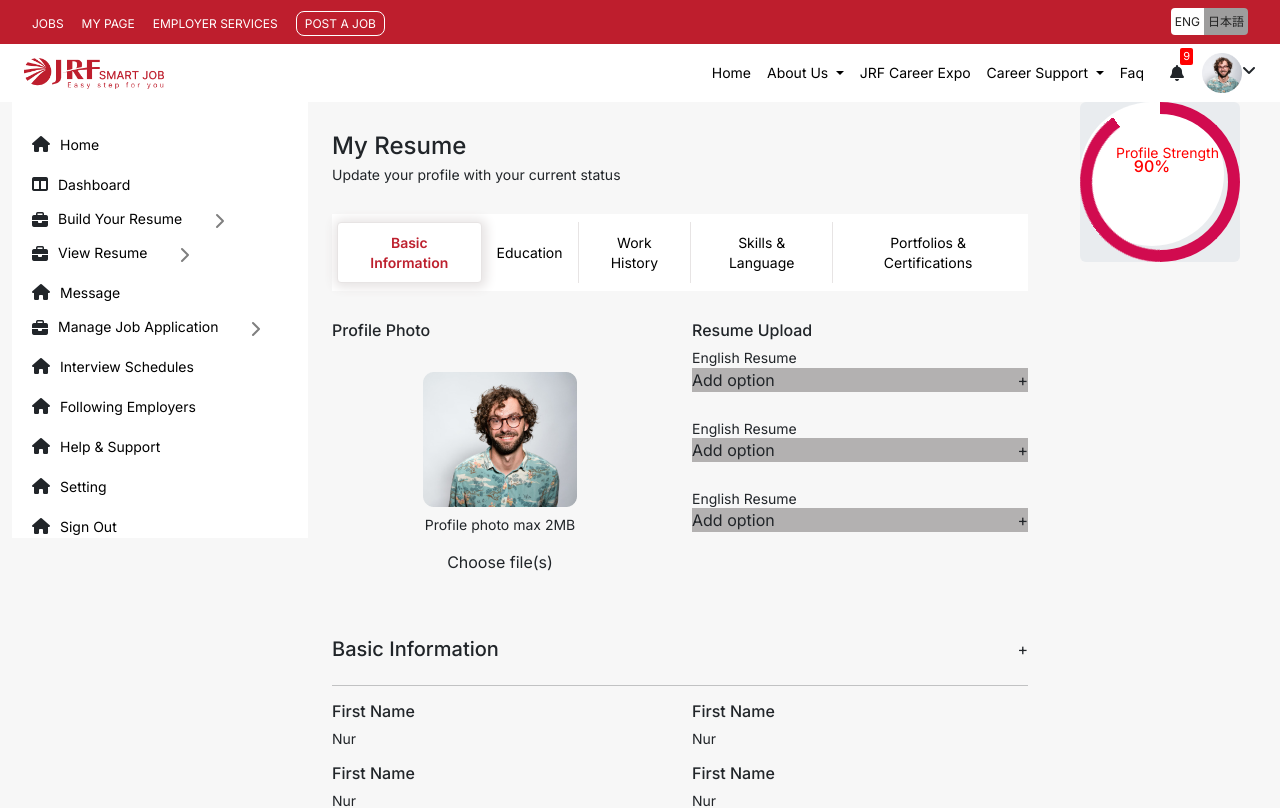
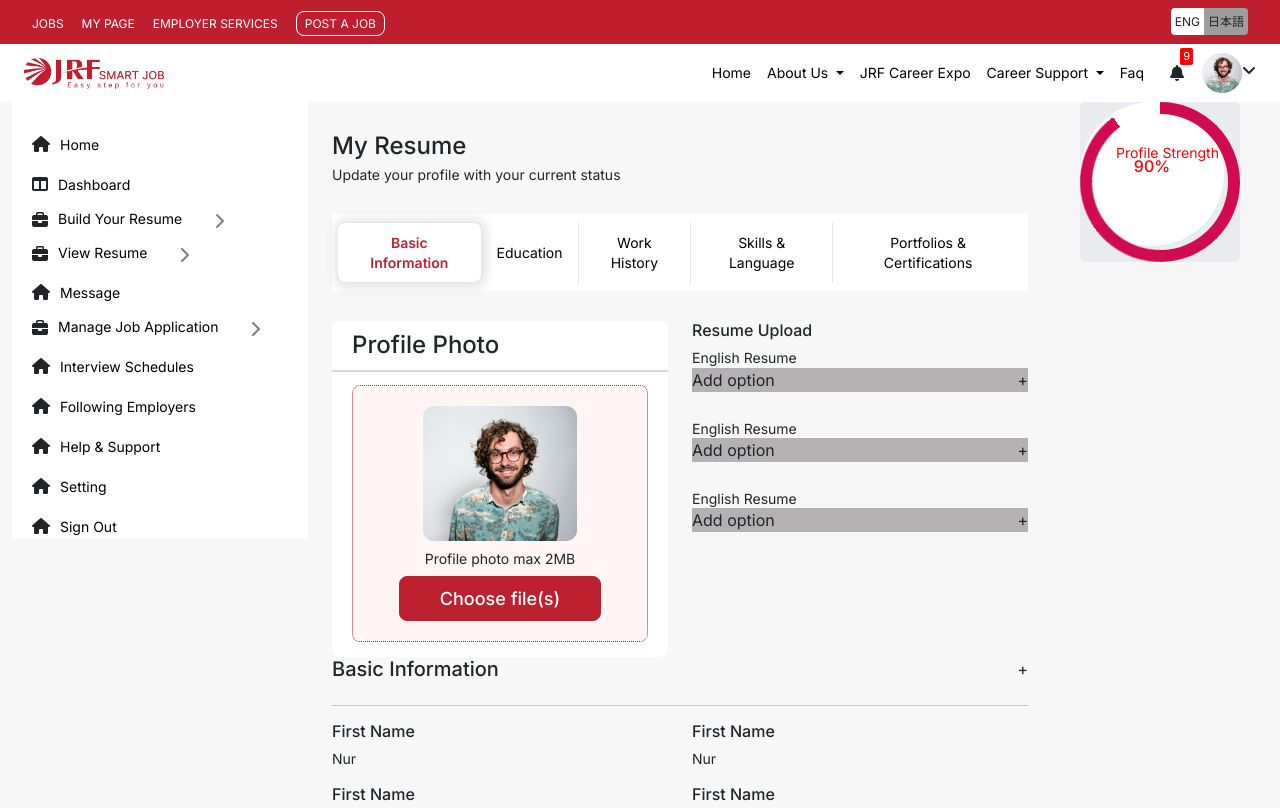
Before and after one commit to Maidulweb/JRF-Test, a Vue app in the folder frontend/: page / in a window 1280 px wide. Shown: the top 808 px of the page. Built offline with nearby package versions, Linux system fonts and the light colour scheme.

Commit message:
profile photo

```diff
--- a/frontend/src/components/Information.vue
+++ b/frontend/src/components/Information.vue
@@ -65,7 +65,7 @@ export default {
         </div>
         <div class="information-accordion-item">
           <div
-            id="collapseOne"
+            id="collapseOne2"
             class="accordion-collapse collapse show"
             data-bs-parent="#accordionExample"
           >
@@ -74,10 +74,10 @@ export default {
                 <div class="row">
                   <div class="col-md-6">
                     <div class="profile-photo">
-                      <h6>Profile Photo</h6>
-
+                      <h4>Profile Photo</h4>
+                      <div class="profile-photo-form">
                         <form>
-                        <fieldset class="upload_dropZone text-center mb-3 p-4">
+                          <fieldset class="upload_dropZone text-center">
                             <legend class="visually-hidden">
                               Image uploader
                             </legend>
@@ -95,12 +95,13 @@ export default {
                             />
 
                             <label
-                            class="btn btn-upload mb-3"
+                              class="profile-photo-upload-btn"
                               for="upload_image_background"
                               >Choose file(s)</label
                             >
                           </fieldset>
                         </form>
+                      </div>
                     </div>
                   </div>
                   <div class="col-md-6">
@@ -276,42 +277,6 @@ export default {
             </div>
           </div>
         </div>
-        <div class="accordion-item">
-          <div
-            id="collapseTwo"
-            class="accordion-collapse collapse"
-            data-bs-parent="#accordionExample"
-          >
-            <div class="accordion-body">
-              <strong>This is the second item's accordion body.</strong> It is
-              hidden by default, until the collapse plugin adds the appropriate
-              classes that we use to style each element. These classes control
-              the overall appearance, as well as the showing and hiding via CSS
-              transitions. You can modify any of this with custom CSS or
-              overriding our default variables. It's also worth noting that just
-              about any HTML can go within the <code>.accordion-body</code>,
-              though the transition does limit overflow.
-            </div>
-          </div>
-        </div>
-        <div class="accordion-item">
-          <div
-            id="collapseThree"
-            class="accordion-collapse collapse"
-            data-bs-parent="#accordionExample"
-          >
-            <div class="accordion-body">
-              <strong>This is the third item's accordion body.</strong> It is
-              hidden by default, until the collapse plugin adds the appropriate
-              classes that we use to style each element. These classes control
-              the overall appearance, as well as the showing and hiding via CSS
-              transitions. You can modify any of this with custom CSS or
-              overriding our default variables. It's also worth noting that just
-              about any HTML can go within the <code>.accordion-body</code>,
-              though the transition does limit overflow.
-            </div>
-          </div>
-        </div>
       </div>
     </div>
   </div>
@@ -336,13 +301,39 @@ export default {
 .information-accordion-btn:hover {
   border: 1px solid #e7e4e4;
   box-shadow: 1px 1px 11px 4px #e7e4e4;
-  border-radius: 4px;
+  border-radius: 8px;
   background: #fff;
   color: #bd202e;
   font-weight: 600;
 }
 .information-accordion-btn:last-child {
   border-right: 0;
+}
+.profile-photo {
+  background: #fff;
+  border-radius: 8px;
+}
+.profile-photo h4 {
+  border-bottom: 2px solid #d9d9d9;
+  padding: 10px 0 10px 20px;
+}
+.profile-photo-form {
+  padding: 5px 20px 15px 20px;
+}
+.profile-photo-form form {
+  border: 1px dotted #be1e2d;
+  padding: 20px;
+  background-color: #fff5f5;
+  border-radius: 8px;
+}
+.profile-photo-upload-btn {
+  background: #bd202e;
+  border: 1px solid #bd202e;
+  padding: 8px 40px;
+  border-radius: 8px;
+  color: #fff;
+  font-size: 18px;
+  font-weight: 500;
 }
 .resume-upload p {
   padding-bottom: 0;
```
Lines whose indentation alone changed are shown as unchanged.
